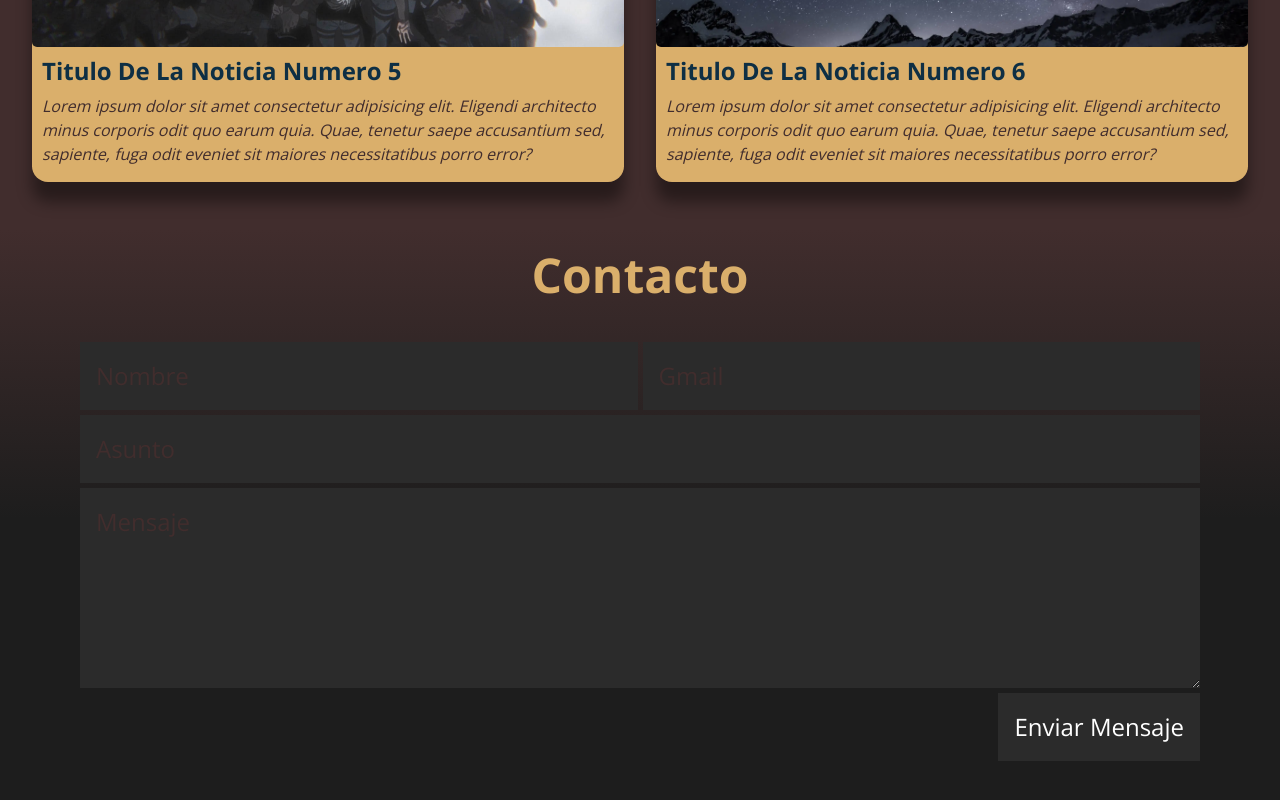
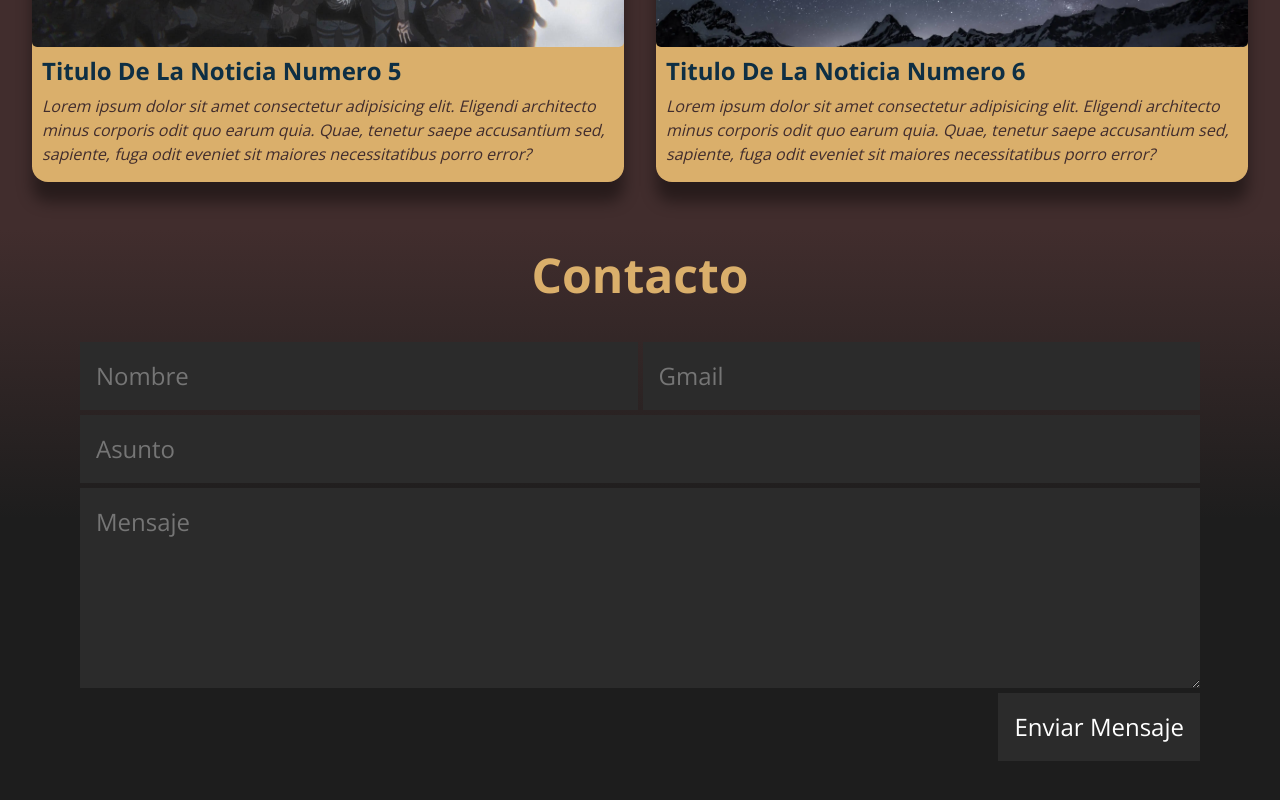
Before and after one commit to Enefecto/caosnews, a React (Create React App) app: page / in a window 1280 px wide. Shown: the part 2120-2920 px from the top of the page. Built offline with nearby package versions, Linux system fonts and the light colour scheme.

Commit message:
Merge resolved

```diff
--- a/src/App.css
+++ b/src/App.css
@@ -162,9 +162,8 @@
 	background-color: var(--Beige);
 	outline: none;
 }
-::-webkit-input-placeholder {
+#search::placeholder {
 	color: var(--cafeClaro);
-	opacity: 1;
 }
 .news{
 	width: 100%;
```
